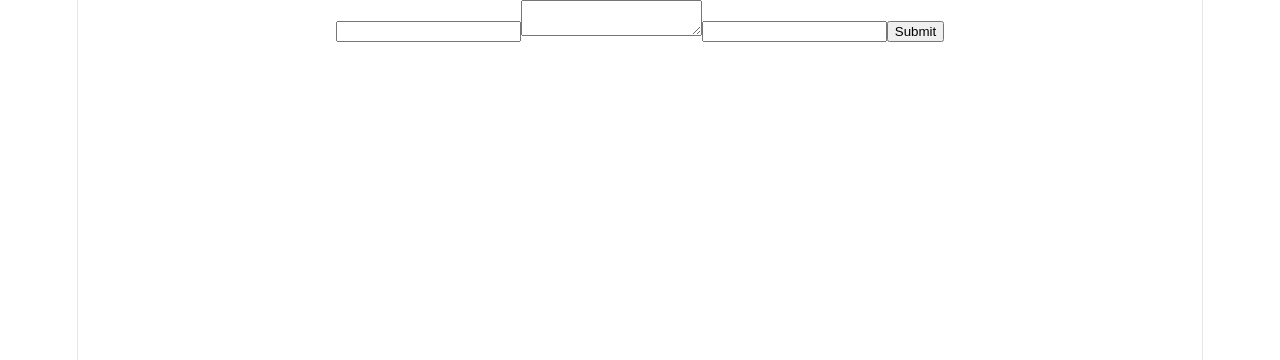
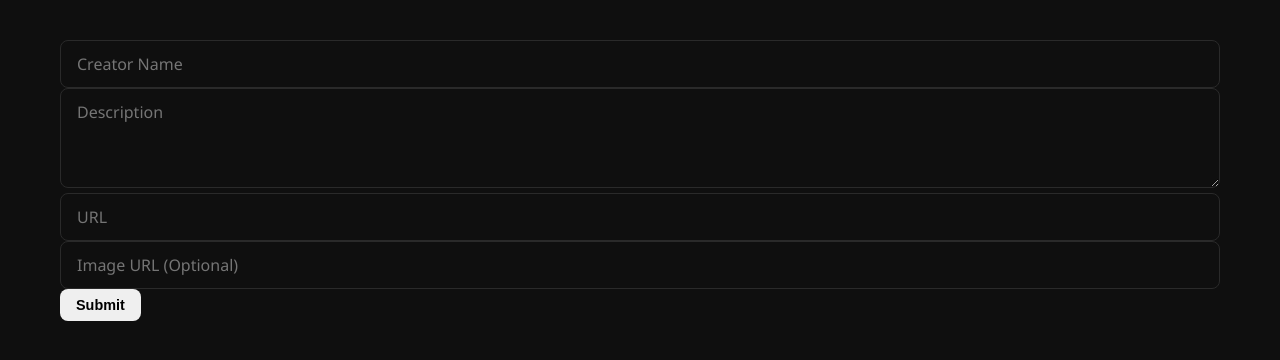
Before and after one commit to msbnaeem/web-103-prework, a React (Vite) app: page /new in a window 1280 px wide. Shown: the top 360 px of the page. Built offline with nearby package versions, Linux system fonts and the light colour scheme; no server answers.

Commit message:
fixing image url and css

```diff
--- a/src/index.css
+++ b/src/index.css
@@ -1,111 +1,244 @@
-:root {
-  --text: #6b6375;
-  --text-h: #08060d;
-  --bg: #fff;
-  --border: #e5e4e7;
-  --code-bg: #f4f3ec;
-  --accent: #aa3bff;
-  --accent-bg: rgba(170, 59, 255, 0.1);
-  --accent-border: rgba(170, 59, 255, 0.5);
-  --social-bg: rgba(244, 243, 236, 0.5);
-  --shadow:
-    rgba(0, 0, 0, 0.1) 0 10px 15px -3px, rgba(0, 0, 0, 0.05) 0 4px 6px -2px;
-
-  --sans: system-ui, 'Segoe UI', Roboto, sans-serif;
-  --heading: system-ui, 'Segoe UI', Roboto, sans-serif;
-  --mono: ui-monospace, Consolas, monospace;
-
-  font: 18px/145% var(--sans);
-  letter-spacing: 0.18px;
-  color-scheme: light dark;
-  color: var(--text);
-  background: var(--bg);
-  font-synthesis: none;
-  text-rendering: optimizeLegibility;
-  -webkit-font-smoothing: antialiased;
-  -moz-osx-font-smoothing: grayscale;
-
-  @media (max-width: 1024px) {
-    font-size: 16px;
-  }
+* {
+  margin: 0;
+  padding: 0;
+  box-sizing: border-box;
 }
 
-@media (prefers-color-scheme: dark) {
-  :root {
-    --text: #9ca3af;
-    --text-h: #f3f4f6;
-    --bg: #16171d;
-    --border: #2e303a;
-    --code-bg: #1f2028;
-    --accent: #c084fc;
-    --accent-bg: rgba(192, 132, 252, 0.15);
-    --accent-border: rgba(192, 132, 252, 0.5);
-    --social-bg: rgba(47, 48, 58, 0.5);
-    --shadow:
-      rgba(0, 0, 0, 0.4) 0 10px 15px -3px, rgba(0, 0, 0, 0.25) 0 4px 6px -2px;
-  }
-
-  #social .button-icon {
-    filter: invert(1) brightness(2);
-  }
+:root {
+  --bg: #0f0f0f;
+  --surface: #1a1a1a;
+  --surface-hover: #222222;
+  --accent: #6c63ff;
+  --accent-glow: rgba(108, 99, 255, 0.4);
+  --text: #e0e0e0;
+  --text-muted: #888888;
+  --border: #2a2a2a;
+  --danger: #ff4757;
+  --sans: 'Segoe UI', system-ui, sans-serif;
 }
 
 body {
-  margin: 0;
+  background: var(--bg);
+  color: var(--text);
+  font-family: var(--sans);
+  min-height: 100vh;
 }
 
 #root {
-  width: 1126px;
-  max-width: 100%;
+  max-width: 1200px;
   margin: 0 auto;
-  text-align: center;
-  border-inline: 1px solid var(--border);
-  min-height: 100svh;
-  display: flex;
-  flex-direction: column;
-  box-sizing: border-box;
-}
-
-h1,
-h2 {
-  font-family: var(--heading);
-  font-weight: 500;
-  color: var(--text-h);
+  padding: 40px 20px;
 }
 
 h1 {
-  font-size: 56px;
-  letter-spacing: -1.68px;
-  margin: 32px 0;
-  @media (max-width: 1024px) {
-    font-size: 36px;
-    margin: 20px 0;
-  }
-}
-h2 {
-  font-size: 24px;
-  line-height: 118%;
-  letter-spacing: -0.24px;
-  margin: 0 0 8px;
-  @media (max-width: 1024px) {
-    font-size: 20px;
-  }
-}
-p {
-  margin: 0;
+  font-size: 2.5rem;
+  font-weight: 800;
+  color: #fff;
+  letter-spacing: -1px;
+  margin-bottom: 32px;
 }
 
-code,
-.counter {
-  font-family: var(--mono);
-  display: inline-flex;
-  border-radius: 4px;
-  color: var(--text-h);
+h2 {
+  font-size: 1.2rem;
+  font-weight: 700;
+  color: #fff;
+  margin-bottom: 8px;
 }
 
-code {
-  font-size: 15px;
-  line-height: 135%;
-  padding: 4px 8px;
-  background: var(--code-bg);
+p {
+  color: var(--text-muted);
+  font-size: 0.95rem;
+  line-height: 1.6;
 }
+
+a {
+  color: var(--accent);
+  text-decoration: none;
+}
+
+a:hover {
+  text-decoration: underline;
+}
+
+/* Floating background images */
+.bg-images {
+  position: fixed;
+  inset: 0;
+  z-index: 0;
+  overflow: hidden;
+  pointer-events: none;
+}
+
+.bg-img {
+  position: absolute;
+  width: 300px;
+  height: 300px;
+  object-fit: cover;
+  border-radius: 50%;
+  opacity: 0.07;
+  filter: blur(40px);
+  animation: float 20s infinite ease-in-out;
+}
+
+.bg-img:nth-child(1) { top: 10%; left: 10%; animation-duration: 18s; }
+.bg-img:nth-child(2) { top: 60%; left: 70%; animation-duration: 22s; animation-delay: -5s; }
+.bg-img:nth-child(3) { top: 30%; left: 50%; animation-duration: 25s; animation-delay: -10s; }
+.bg-img:nth-child(4) { top: 70%; left: 20%; animation-duration: 20s; animation-delay: -3s; }
+.bg-img:nth-child(5) { top: 5%; left: 80%; animation-duration: 28s; animation-delay: -8s; }
+
+@keyframes float {
+  0%   { transform: translate(0, 0) scale(1); }
+  33%  { transform: translate(40px, -30px) scale(1.1); }
+  66%  { transform: translate(-30px, 40px) scale(0.95); }
+  100% { transform: translate(0, 0) scale(1); }
+}
+
+#root {
+  position: relative;
+  z-index: 1;
+}
+
+/* Nav / Header */
+.header {
+  display: flex;
+  justify-content: space-between;
+  align-items: center;
+  margin-bottom: 48px;
+  padding-bottom: 24px;
+  border-bottom: 1px solid var(--border);
+}
+
+/* Cards Grid */
+.cards-grid {
+  display: grid;
+  grid-template-columns: repeat(auto-fill, minmax(280px, 1fr));
+  gap: 24px;
+}
+
+/* Card */
+.card {
+  background: var(--surface);
+  border: 1px solid var(--border);
+  border-radius: 12px;
+  padding: 20px;
+  transition: transform 0.2s, box-shadow 0.2s;
+  display: flex;
+  flex-direction: column;
+  gap: 12px;
+}
+
+.card:hover {
+  transform: translateY(-4px);
+  box-shadow: 0 8px 32px var(--accent-glow);
+  border-color: var(--accent);
+}
+
+.card img {
+  width: 100%;
+  height: 180px;
+  object-fit: cover;
+  border-radius: 8px;
+}
+
+.card-actions {
+  display: flex;
+  gap: 8px;
+  margin-top: auto;
+}
+
+/* Buttons */
+button, .btn {
+  padding: 8px 16px;
+  border-radius: 8px;
+  border: none;
+  font-size: 0.9rem;
+  font-weight: 600;
+  cursor: pointer;
+  transition: opacity 0.2s, transform 0.1s;
+}
+
+button:hover, .btn:hover {
+  opacity: 0.85;
+  transform: scale(0.98);
+}
+
+.btn-primary {
+  background: var(--accent);
+  color: #fff;
+}
+
+.btn-danger {
+  background: var(--danger);
+  color: #fff;
+}
+
+.btn-secondary {
+  background: var(--surface-hover);
+  color: var(--text);
+  border: 1px solid var(--border);
+}
+
+/* Forms */
+.form-container {
+  max-width: 560px;
+  margin: 0 auto;
+  background: var(--surface);
+  border: 1px solid var(--border);
+  border-radius: 16px;
+  padding: 40px;
+  display: flex;
+  flex-direction: column;
+  gap: 20px;
+}
+
+.form-group {
+  display: flex;
+  flex-direction: column;
+  gap: 8px;
+}
+
+label {
+  font-size: 0.85rem;
+  font-weight: 600;
+  color: var(--text-muted);
+  text-transform: uppercase;
+  letter-spacing: 0.5px;
+}
+
+input, textarea {
+  background: var(--bg);
+  border: 1px solid var(--border);
+  border-radius: 8px;
+  padding: 12px 16px;
+  color: var(--text);
+  font-size: 1rem;
+  font-family: var(--sans);
+  transition: border-color 0.2s;
+  width: 100%;
+}
+
+input:focus, textarea:focus {
+  outline: none;
+  border-color: var(--accent);
+}
+
+textarea {
+  resize: vertical;
+  min-height: 100px;
+}
+
+/* View Creator Page */
+.creator-detail {
+  max-width: 700px;
+  margin: 0 auto;
+  display: flex;
+  flex-direction: column;
+  gap: 20px;
+}
+
+.creator-detail img {
+  width: 100%;
+  max-height: 300px;
+  object-fit: cover;
+  border-radius: 12px;
+}
--- a/src/pages/AddCreator.jsx
+++ b/src/pages/AddCreator.jsx
@@ -6,18 +6,20 @@ function AddCreator() {
   const [name, setName] = useState('')
   const [description, setDescription] = useState('')
   const [url, setUrl] = useState('')
+  const [imageURL, setImageURL] = useState('')
   const navigate = useNavigate()
 
   async function handleNew() {
-    await supabase.from('creators').insert({ name, description, url })
+    await supabase.from('creators').insert({ name, description, url, imageURL })
     navigate('/')
 
   }
   return (
     <div>
-      <input value={name} onChange={(e) => setName(e.target.value)} />
-      <textarea value={description} onChange={(e) => setDescription(e.target.value)} />
-      <input value={url} onChange={(e) => setUrl(e.target.value)} />
+      <input value={name} onChange={(e) => setName(e.target.value)} placeholder="Creator Name" />
+      <textarea value={description} onChange={(e) => setDescription(e.target.value)} placeholder="Description" />
+      <input value={url} onChange={(e) => setUrl(e.target.value)} placeholder="URL" />
+      <input value={imageURL} onChange={(e) => setImageURL(e.target.value)} placeholder="Image URL (Optional)" />
       <button onClick={handleNew}>Submit</button>
     </div>
   )
--- a/src/pages/EditCreator.jsx
+++ b/src/pages/EditCreator.jsx
@@ -10,6 +10,7 @@ function EditCreator() {
   const [name, setName] = useState('')
   const [description, setDescription] = useState('')
   const [url, setUrl] = useState('')
+  const [imageURL, setImageURL] = useState('')
   const navigate = useNavigate()
 
   useEffect(() => {
@@ -19,6 +20,7 @@ function EditCreator() {
       setName(data.name)
       setDescription(data.description)
       setUrl(data.url)
+      setImageURL(data.imageURL)
     }
     getCreator()
 
@@ -28,7 +30,7 @@ function EditCreator() {
   if (!creator) return <h1>Loading...</h1>
 
   async function handleUpdate() {
-    await supabase.from('creators').update({ name, description, url }).eq('id', id)
+    await supabase.from('creators').update({ name, description, url, imageURL }).eq('id', id)
     navigate('/')
   }
 
@@ -42,6 +44,7 @@ function EditCreator() {
       <input value={name} onChange={(e) => setName(e.target.value)} />
       <textarea value={description} onChange={(e) => setDescription(e.target.value)} />
       <input value={url} onChange={(e) => setUrl(e.target.value)} />
+      <input value={imageURL} onChange={(e) => setImageURL(e.target.value)} placeholder="Image URL (optional)" />
       <button onClick={handleUpdate}>Submit</button>
       <button onClick={handleDelete}>Delete</button>
     </div>
--- a/src/pages/ShowCreators.jsx
+++ b/src/pages/ShowCreators.jsx
@@ -20,13 +20,22 @@ function ShowCreators() {
 
   return (
     <div>
-      {<Link to="/new"><button>New Creator</button></Link>}
-      {creators.map(creator => (
-        <Card key={creator.id} {...creator} />
-      ))}
+      <div className="bg-images">
+        {creators.map(creator => (
+          creator.imageURL && <img key={creator.id} src={creator.imageURL} className="bg-img" alt="" />
+        ))}
+      </div>
+      <div className="header">
+        <h1>Creatorverse</h1>
+        <Link to="/new"><button className="btn btn-primary">+ Add Creator</button></Link>
+      </div>
+      <div className="cards-grid">
+        {creators.map(creator => (
+          <Card key={creator.id} {...creator} />
+        ))}
+      </div>
     </div>
-
-)
+  )
 }
 
 export default ShowCreators
```
Also changed, not shown: src/App.css (+1 -184 lines).
